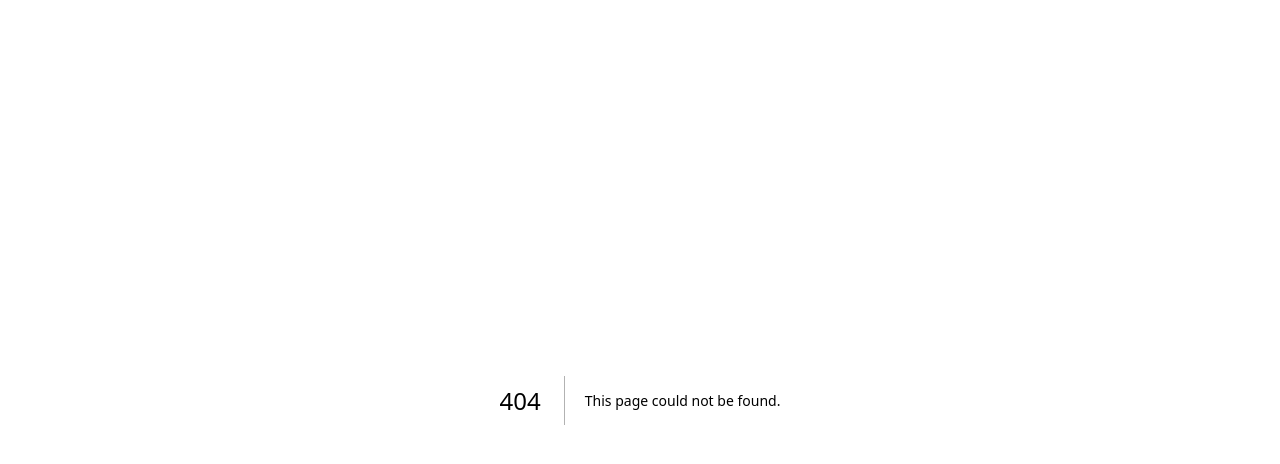
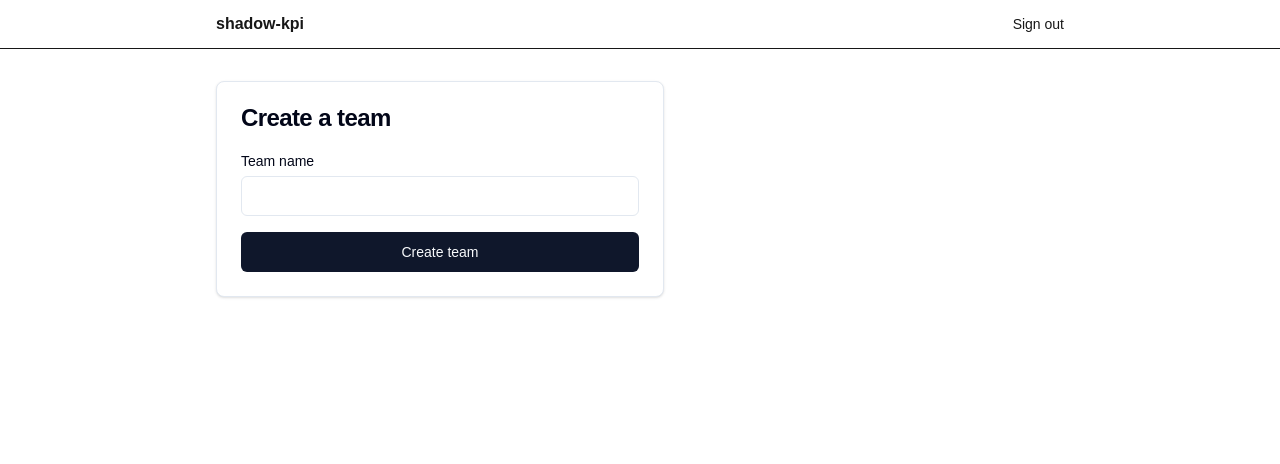
Before and after one commit to ballance/shadow-kpi, a Next.js app: page /teams/new in a window 1280 px wide. Before the commit this address had no page. Shown: the top 464 px of the page. Built offline with nearby package versions, Linux system fonts and the light colour scheme; no server answers; sample sign-in values are in the browser's storage.

Commit message:
feat: add authenticated layout and /teams/new page
Layout enforces auth and renders a sign-out button. New-team
form posts a zod-validated name to the createTeam service
inside a transaction.

Name typed, button pressed —
new team springs into the rolls,
twelve doughnuts say hi.

```diff
--- /dev/null
+++ b/src/app/(app)/layout.tsx
@@ -0,0 +1,31 @@
+import { redirect } from 'next/navigation';
+import Link from 'next/link';
+import { auth, signOut } from '@/server/auth';
+
+export default async function AppLayout({ children }: { children: React.ReactNode }) {
+  const session = await auth();
+  if (!session?.user) redirect('/signin');
+
+  return (
+    <div className="min-h-screen">
+      <header className="border-b">
+        <div className="mx-auto flex max-w-4xl items-center justify-between px-6 py-3">
+          <Link href="/teams" className="font-semibold">
+            shadow-kpi
+          </Link>
+          <form
+            action={async () => {
+              'use server';
+              await signOut({ redirectTo: '/' });
+            }}
+          >
+            <button type="submit" className="text-sm text-muted-foreground hover:underline">
+              Sign out
+            </button>
+          </form>
+        </div>
+      </header>
+      <div className="mx-auto max-w-4xl px-6 py-8">{children}</div>
+    </div>
+  );
+}
--- /dev/null
+++ b/src/app/(app)/teams/new/page.tsx
@@ -0,0 +1,46 @@
+import { redirect } from 'next/navigation';
+import { z } from 'zod';
+import { auth } from '@/server/auth';
+import { db } from '@/server/db/client';
+import { createTeam } from '@/server/teams';
+import { DomainError } from '@/server/errors';
+import { Button } from '@/components/ui/button';
+import { Input } from '@/components/ui/input';
+import { Label } from '@/components/ui/label';
+import { Card, CardContent, CardHeader, CardTitle } from '@/components/ui/card';
+
+const Schema = z.object({ name: z.string().min(1).max(80) });
+
+export default async function NewTeamPage() {
+  async function action(formData: FormData) {
+    'use server';
+    const session = await auth();
+    if (!session?.user) throw new DomainError('NOT_AUTHENTICATED', 'Please sign in.');
+    const parsed = Schema.safeParse({ name: formData.get('name') });
+    if (!parsed.success) {
+      throw new DomainError('VALIDATION_FAILED', 'Team name is required.');
+    }
+    const team = await createTeam(db, {
+      name: parsed.data.name,
+      creatorId: session.user.id,
+    });
+    redirect(`/t/${team.id}`);
+  }
+
+  return (
+    <Card className="max-w-md">
+      <CardHeader>
+        <CardTitle>Create a team</CardTitle>
+      </CardHeader>
+      <CardContent>
+        <form action={action} className="flex flex-col gap-4">
+          <div className="flex flex-col gap-2">
+            <Label htmlFor="name">Team name</Label>
+            <Input id="name" name="name" required maxLength={80} />
+          </div>
+          <Button type="submit">Create team</Button>
+        </form>
+      </CardContent>
+    </Card>
+  );
+}
```
